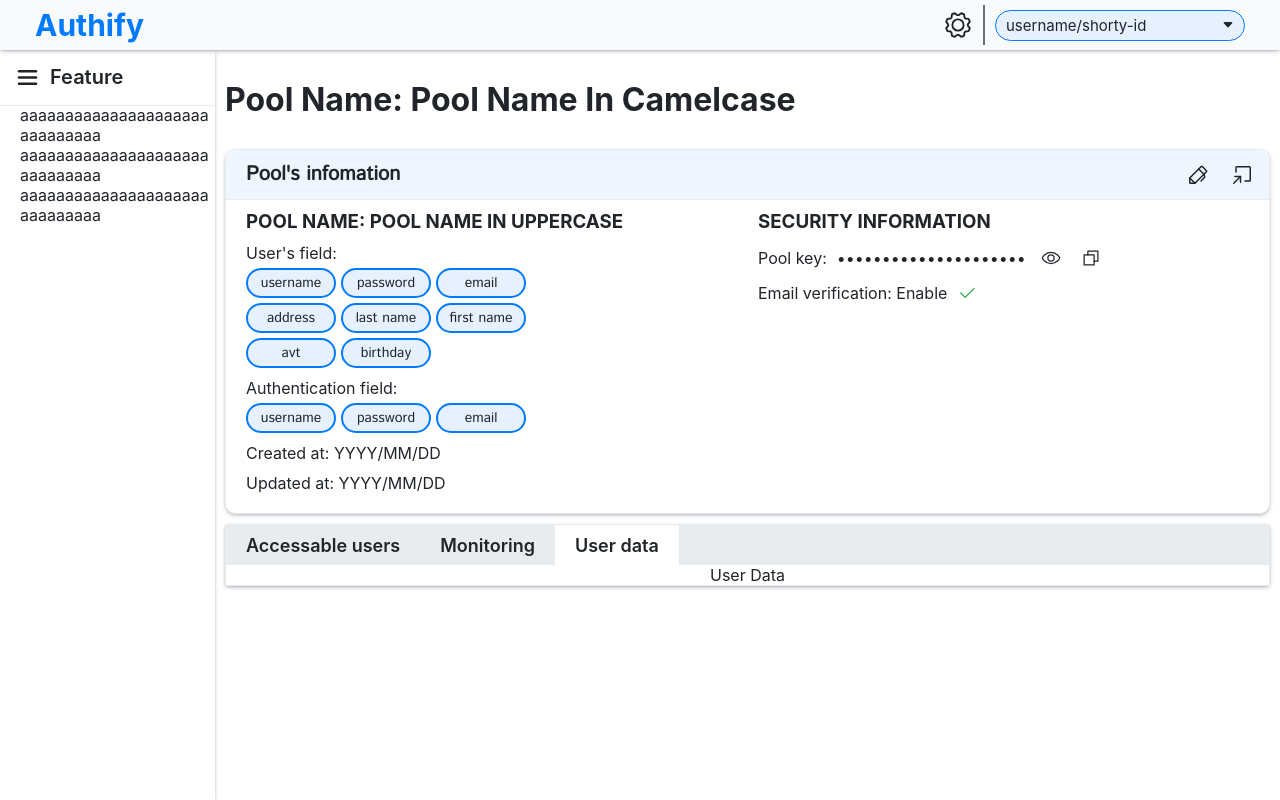
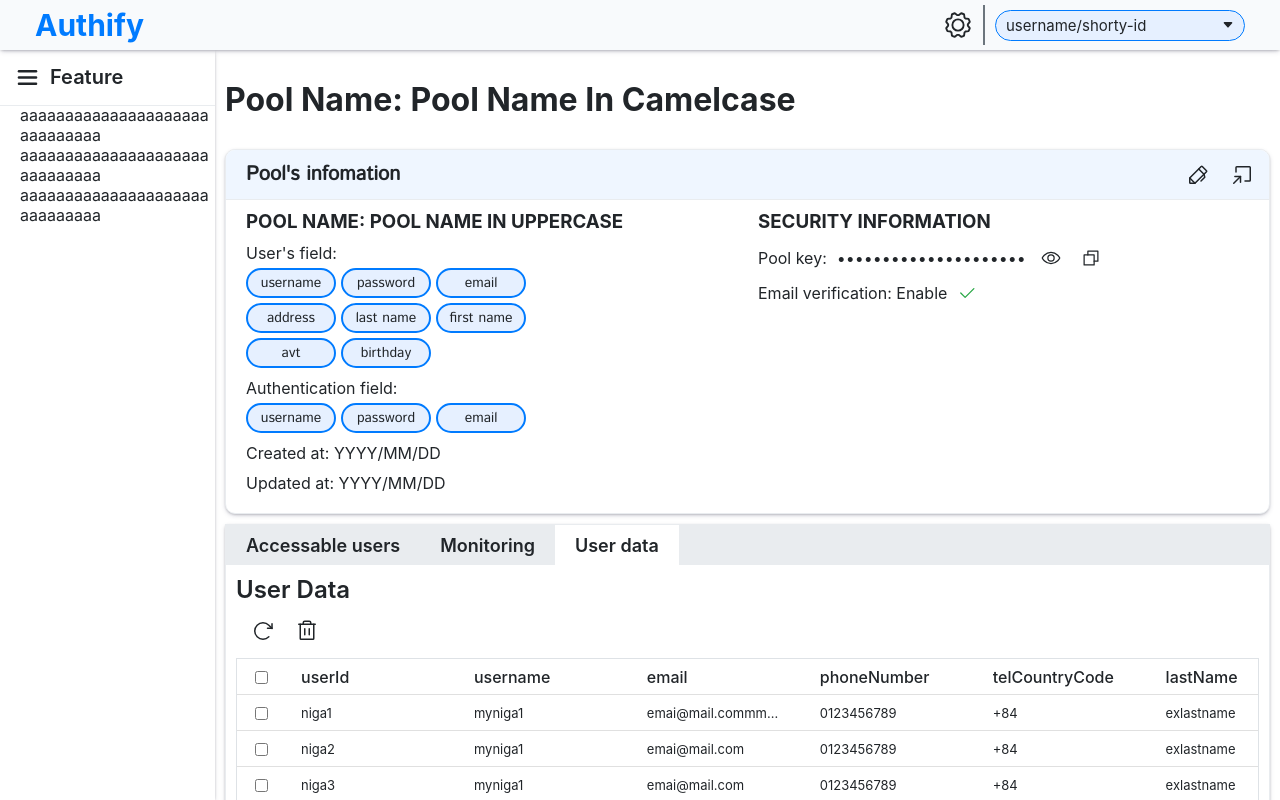
Before and after one commit to leequanno1/AuthServiceFE, a React (Create React App) app: page /pool-control/pool/1/user-data in a window 1280 px wide. Built offline with nearby package versions, Linux system fonts and the light colour scheme.

Commit message:
Add: User data table

```diff
--- a/package.json
+++ b/package.json
@@ -16,6 +16,7 @@
     "phosphor-react": "^1.4.1",
     "react": "^19.1.0",
     "react-bootstrap-icons": "^1.11.6",
+    "react-data-table-component": "^7.7.0",
     "react-dom": "^19.1.0",
     "react-router-dom": "^7.9.3",
     "react-scripts": "5.0.1",
--- a/src/compine-components/SectionPart/MiniPolicyInfo/MiniPolicyInfo.tsx
+++ b/src/compine-components/SectionPart/MiniPolicyInfo/MiniPolicyInfo.tsx
@@ -39,6 +39,7 @@ const MiniPolicyInfo: React.FC = () => {
 
       <div className="mnpc-search-box">
         <InputText
+          stretch={false}
           value=""
           Icon={MagnifyingGlass}
           IconSize={20}
@@ -64,6 +65,7 @@ const MiniPolicyInfo: React.FC = () => {
       <div className="mnpc-search-box">
         <InputText
           value=""
+          stretch={false}
           Icon={MagnifyingGlass}
           IconSize={20}
           width={180}
--- a/src/compine-components/SectionPart/MiniProfile/MiniProfile.tsx
+++ b/src/compine-components/SectionPart/MiniProfile/MiniProfile.tsx
@@ -133,6 +133,7 @@ const MiniProfile: React.FC = () => {
         <div className="mn-search-box">
           <InputText
             value=""
+            stretch={false}
             width={180}
             onChange={() => {}}
             placeholder="Search for pool information"
--- /dev/null
+++ b/src/components/UserDataTable/UserDataTable.css
@@ -0,0 +1,4 @@
+.user-data-table-wrapper {
+    overflow-x: auto;
+    border: 1px solid var(--border-color);
+}
--- /dev/null
+++ b/src/components/UserDataTable/UserDataTable.tsx
@@ -0,0 +1,120 @@
+import React, { useState } from "react";
+import DataTable, {
+  TableColumn,
+  TableStyles,
+} from "react-data-table-component";
+import { User } from "../../entities/user";
+import "./UserDataTable.css";
+
+interface UserDataTableProps {
+  columns: string[];
+  data: User[];
+  onRowSelected?: (selectedUser:User[]) => any;
+}
+
+const UserDataTable: React.FC<UserDataTableProps> = ({ columns, data, onRowSelected }) => {
+  const [rowPerPage, setRowPerPage] = useState<number>(10);
+  const rowHeight = 35;
+  const tableHeight = (rowPerPage + 1) * (rowHeight + 1);
+
+  // convert string[] -> TableColumn<User>[]
+  const convertColumns = (cls: string[]): TableColumn<User>[] => {
+    return cls.map((item) => ({
+      name: (
+        <div
+          style={{
+            whiteSpace: "nowrap",
+            overflow: "visible",
+            display: "inline-block",
+            fontSize: "16px",
+          }}
+          title={item}
+        >
+          {item}
+        </div>
+      ),
+      selector: (row: User) => `${row[item as keyof User]}`,
+      cell: (row: User) => {
+        const cellData = row[item as keyof User];
+        return (
+          <div
+            title={`${cellData}`}
+            style={{
+              whiteSpace: "nowrap",
+              textOverflow: "ellipsis",
+              display: "inline-block",
+              textAlign: "start",
+              overflow: "hidden",
+              color: cellData?"var(--text-color)":"var(--danger-color)",
+            }}
+          >
+            {`${cellData?cellData:"null"}`}
+          </div>
+        );
+      },
+      sortable: true,
+      wrap: false,
+      reorder: true,
+      minWidth: "150px",
+    }));
+  };
+
+  const customStyles: TableStyles = {
+    headCells: {
+      style: {
+        display: "inline-flex",
+        alignItems: "center",
+        whiteSpace: "nowrap",
+        overflow: "visible",
+        textOverflow: "unset",
+        maxWidth: "none",
+        minHeight: `${rowHeight}px`,
+        paddingRight: "8px",
+      },
+    },
+    cells: {
+      style: {
+        display: "inline-flex",
+        alignItems: "center",
+        whiteSpace: "nowrap",
+        overflow: "visible",
+        textOverflow: "unset",
+        maxWidth: "none",
+        minHeight: `${rowHeight}px`,
+      },
+    },
+    tableWrapper: {
+      style: {
+        minHeight: `${tableHeight}px`,
+        overflowX: "auto",
+        maxWidth: "none",
+      },
+    },
+  };
+
+  return (
+    <div className="user-data-table-wrapper" >
+      <DataTable
+        columns={convertColumns(columns)}
+        data={data}
+        pagination
+        highlightOnHover
+        selectableRows
+        customStyles={customStyles}
+        dense
+        onSelectedRowsChange={(state) => {
+          if (onRowSelected) {
+            onRowSelected(state.selectedRows);
+          }
+        }}
+        persistTableHead
+        paginationPerPage={rowPerPage}
+        onChangeRowsPerPage={(newPerPage: number, page: number) => {
+          setRowPerPage(newPerPage);
+        }}
+      />
+    </div>
+  );
+};
+
+export default UserDataTable;
--- /dev/null
+++ b/src/entities/user.ts
@@ -0,0 +1,19 @@
+export interface User {
+    userId?:string;
+    username?:string;
+    email?:string;
+    phoneNumber?:string;
+    telCountryCode?:string;
+    password?:string;
+    lastName?:string;
+    firstName?:string;
+    avatarImg?:string;
+    backgroundImg?:string;
+    displayName?:string;
+    gender?:boolean;
+    isValidated?:boolean;
+    poolId?:string;
+    createdAtTimestamp?:Date;
+    updatedAt?:Date;
+    delFlag?:Date;
+}
--- a/src/sceens/UserPoolInfoScreen/UserData/UserData.css
+++ b/src/sceens/UserPoolInfoScreen/UserData/UserData.css
@@ -0,0 +1,13 @@
+.user-data-content {
+    padding: 10px;
+}
+
+.user-data-content h2 {
+    font-weight: 600;
+    text-align: start;
+}
+
+.user-data-content .button-container {
+    display: flex;
+    gap: 10px;
+}
--- a/src/sceens/UserPoolInfoScreen/UserData/UserData.tsx
+++ b/src/sceens/UserPoolInfoScreen/UserData/UserData.tsx
@@ -1,10 +1,209 @@
-import React from "react";
-import "./UserData.css"
+import React, { useState } from "react";
+import "./UserData.css";
+import { User } from "../../../entities/user";
+import UserDataTable from "../../../components/UserDataTable/UserDataTable";
+import IconButton from "../../../components/IconButton/IconButton";
+import { ArrowClockwise, Trash } from "phosphor-react";
 
-const UserData : React.FC = () => {
-    return (
-        <div className="">User Data</div>
-    );
-}
+const UserData: React.FC = () => {
+  const [userDatas,setUserDatas] = useState<User[]>(
+    [
+    {
+      userId: "niga1",
+      username: "myniga1",
+      email: "emai@mail.commmmmmmmmmmmmmmmmmmmmmmmmmmmmmm",
+      phoneNumber: "0123456789",
+      telCountryCode: "+84",
+      lastName: "exlastname",
+      firstName: "exfirstname",
+      isValidated: false,
+    },
+    {
+      userId: "niga2",
+      username: "myniga1",
+      email: "emai@mail.com",
+      phoneNumber: "0123456789",
+      telCountryCode: "+84",
+      lastName: "exlastname",
+      firstName: "exfirstname",
+      isValidated: false,
+    },
+    {
+      userId: "niga3",
+      username: "myniga1",
+      email: "emai@mail.com",
+      phoneNumber: "0123456789",
+      telCountryCode: "+84",
+      lastName: "exlastname",
+      firstName: "exfirstname",
+      isValidated: false,
+    },
+    {
+      userId: "niga4",
+      username: "myniga1",
+      email: "emai@mail.com",
+      phoneNumber: "0123456789",
+      telCountryCode: "+84",
+      lastName: "exlastname",
+      firstName: "exfirstname",
+      isValidated: false,
+    },
+    {
+      userId: "niga5",
+      username: "myniga1",
+      email: "emai@mail.com",
+      phoneNumber: "0123456789",
+      telCountryCode: "+84",
+      lastName: "exlastname",
+      firstName: "exfirstname",
+      isValidated: false,
+    },
+    {
+      userId: "niga6",
+      username: "myniga1",
+      email: "emai@mail.com",
+      phoneNumber: "0123456789",
+      telCountryCode: "+84",
+      lastName: "exlastname",
+      firstName: "exfirstname",
+      isValidated: false,
+    },
+    {
+      userId: "niga7",
+      username: "myniga1",
+      email: "emai@mail.com",
+      phoneNumber: "0123456789",
+      telCountryCode: "+84",
+      lastName: "exlastname",
+      firstName: "exfirstname",
+      isValidated: false,
+    },
+    {
+      userId: "niga8",
+      username: "myniga1",
+      email: "emai@mail.com",
+      phoneNumber: "0123456789",
+      telCountryCode: "+84",
+      lastName: "exlastname",
+      firstName: "exfirstname",
+      isValidated: false,
+    },
+    {
+      userId: "niga9",
+      username: "myniga1",
+      email: "emai@mail.com",
+      phoneNumber: "0123456789",
+      telCountryCode: "+84",
+      lastName: "exlastname",
+      firstName: "exfirstname",
+      isValidated: false,
+    },
+    {
+      userId: "niga10",
+      username: "myniga1",
+      email: "emai@mail.com",
+      phoneNumber: "0123456789",
+      telCountryCode: "+84",
+      lastName: "exlastname",
+      firstName: "exfirstname",
+      isValidated: false,
+    },
+    {
+      userId: "niga11",
+      username: "myniga1",
+      email: "emai@mail.com",
+      phoneNumber: "0123456789",
+      telCountryCode: "+84",
+      lastName: "exlastname",
+      firstName: "exfirstname",
+      isValidated: false,
+    },
+    {
+      userId: "niga12",
+      username: "myniga1",
+      email: "emai@mail.com",
+      phoneNumber: "0123456789",
+      telCountryCode: "+84",
+      lastName: "exlastname",
+      firstName: "exfirstname",
+      isValidated: false,
+    },
+    {
+      userId: "niga13",
+      username: "myniga1",
+      email: "emai@mail.com",
+      phoneNumber: "0123456789",
+      telCountryCode: "+84",
+      lastName: "exlastname",
+      firstName: "exfirstname",
+      isValidated: false,
+    },
+    {
+      userId: "niga14",
+      username: "myniga1",
+      email: "emai@mail.com",
+      phoneNumber: "0123456789",
+      telCountryCode: "+84",
+      lastName: "exlastname",
+      firstName: "exfirstname",
+      isValidated: false,
+    },
+  ]
+  );
+
+  const columns: string[] = [
+    "userId",
+    "username",
+    "email",
+    "phoneNumber",
+    "telCountryCode",
+    "lastName",
+    "firstName",
+    "isValidated",
+    "backgroundImg",
+    "backgroundImg",
+    "backgroundImg",
+    "backgroundImg",
+    "backgroundImg",
+    "backgroundImg",
+  ];
+
+  let selectedUser:User[] = [];
+
+  const setSeletedUser= (users:User[]) => {
+    selectedUser=users;
+  }
+
+  return (
+    <div className="user-data-content">
+      <h2>User Data</h2>
+      <div className="button-container">
+        <IconButton Icon={ArrowClockwise} onClick={() => {}} IconSize={24} />
+        <IconButton
+          Icon={Trash}
+          onClick={() => {
+            let seletedCopy = [...selectedUser];
+            const userDataCopy = userDatas.filter((item) => {
+              const res = seletedCopy.includes(item);
+              if (res) {
+                seletedCopy = seletedCopy.filter(sl => sl !== item);
+              }
+              return !res;
+            });
+            setUserDatas(userDataCopy)
+          }}
+          IconSize={24}
+        />
+      </div>
+      <div>
+        <UserDataTable
+          data={userDatas}
+          columns={columns}
+          onRowSelected={setSeletedUser}
+        />
+      </div>
+    </div>
+  );
+};
 
 export default UserData;
```
Also changed, not shown: 1 other file (tests, documents, lock files or other folders).
